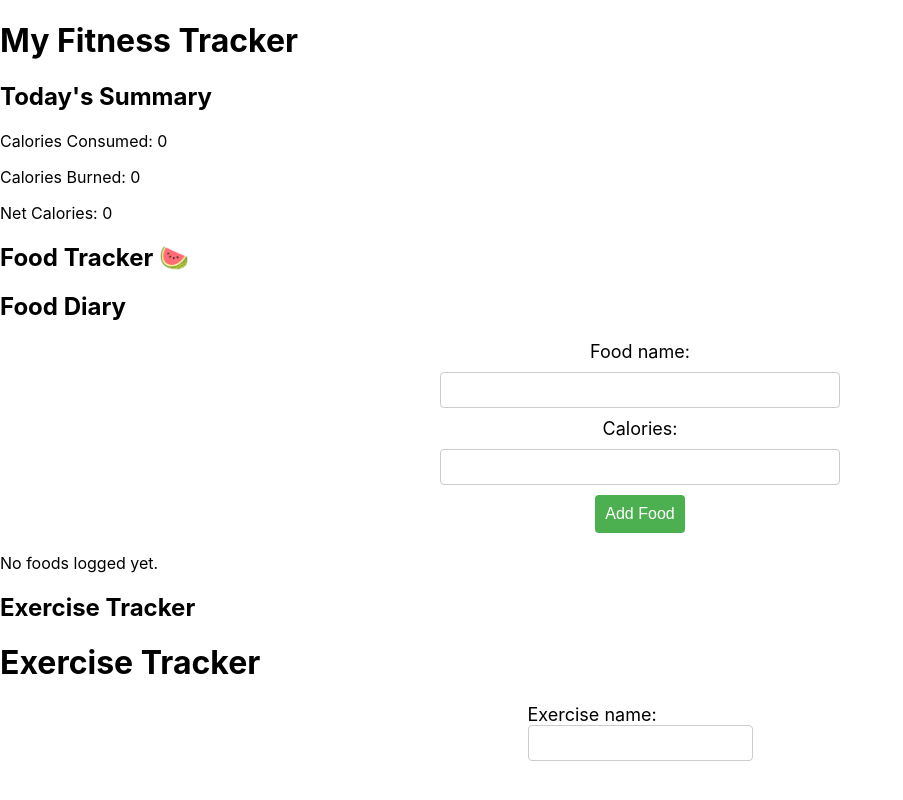
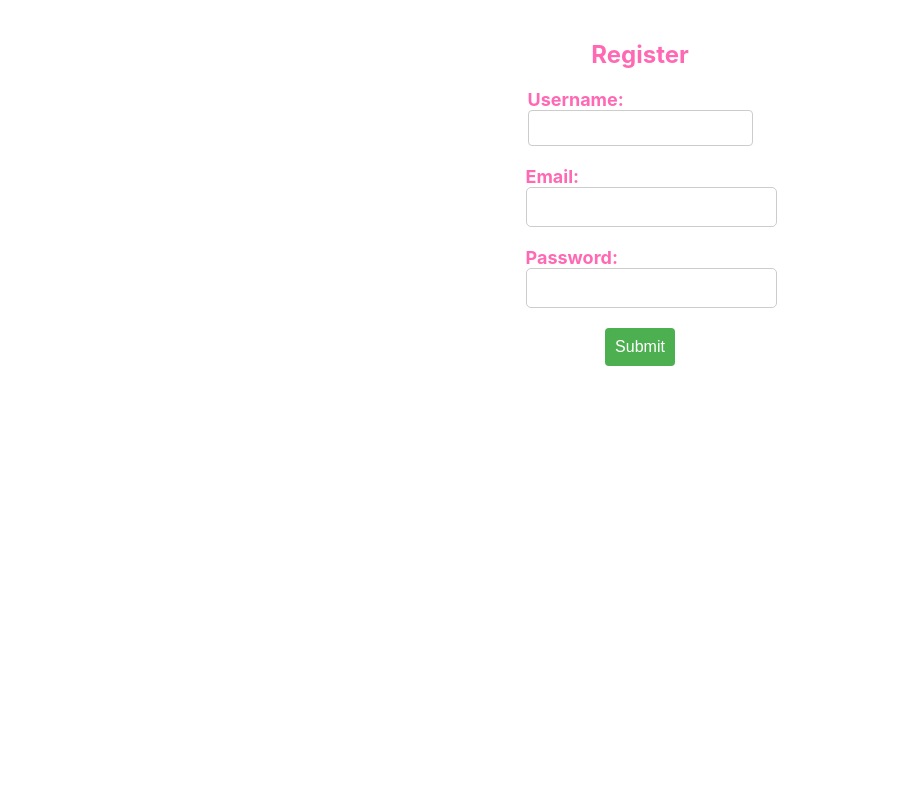
Before and after one commit to Just-Kundai/fill-my-plate, a React (Create React App) app: page / in a window 1280 px wide. Shown: the top 800 px of the page, without its empty margins (0-903 px from the left). Built offline with nearby package versions, Linux system fonts and the light colour scheme.

Commit message:
finding home page

```diff
--- a/src/index.js
+++ b/src/index.js
@@ -4,10 +4,10 @@ import './App.css';
 import './index.css';
 import App from './App';
 import reportWebVitals from './reportWebVitals';
-import Dashboard from './Components/Dashboard/Dashboard';
+import Authentication from './Components/Authentication/RegistrationForm';
 
 ReactDOM.render(
-  <Dashboard/>,
+  <Authentication/>,
   document.getElementById('root')
 )
 
```
